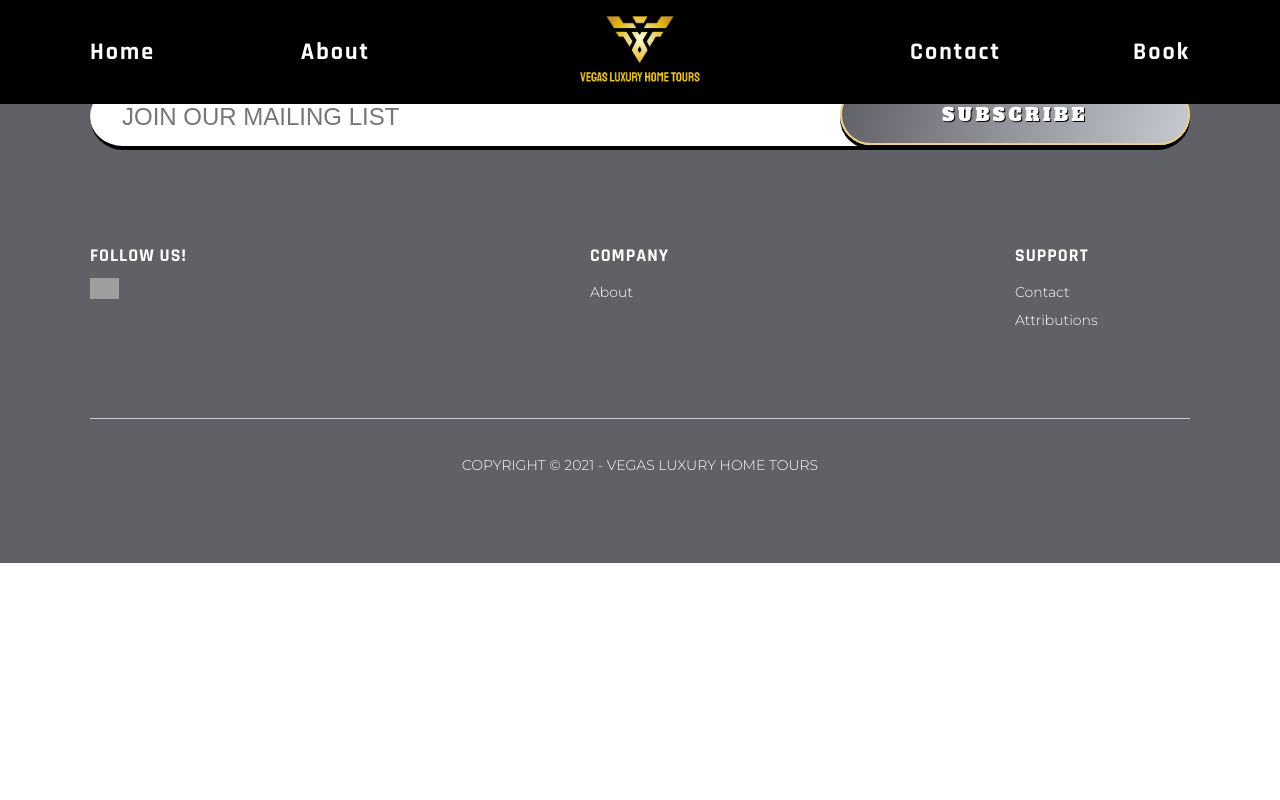
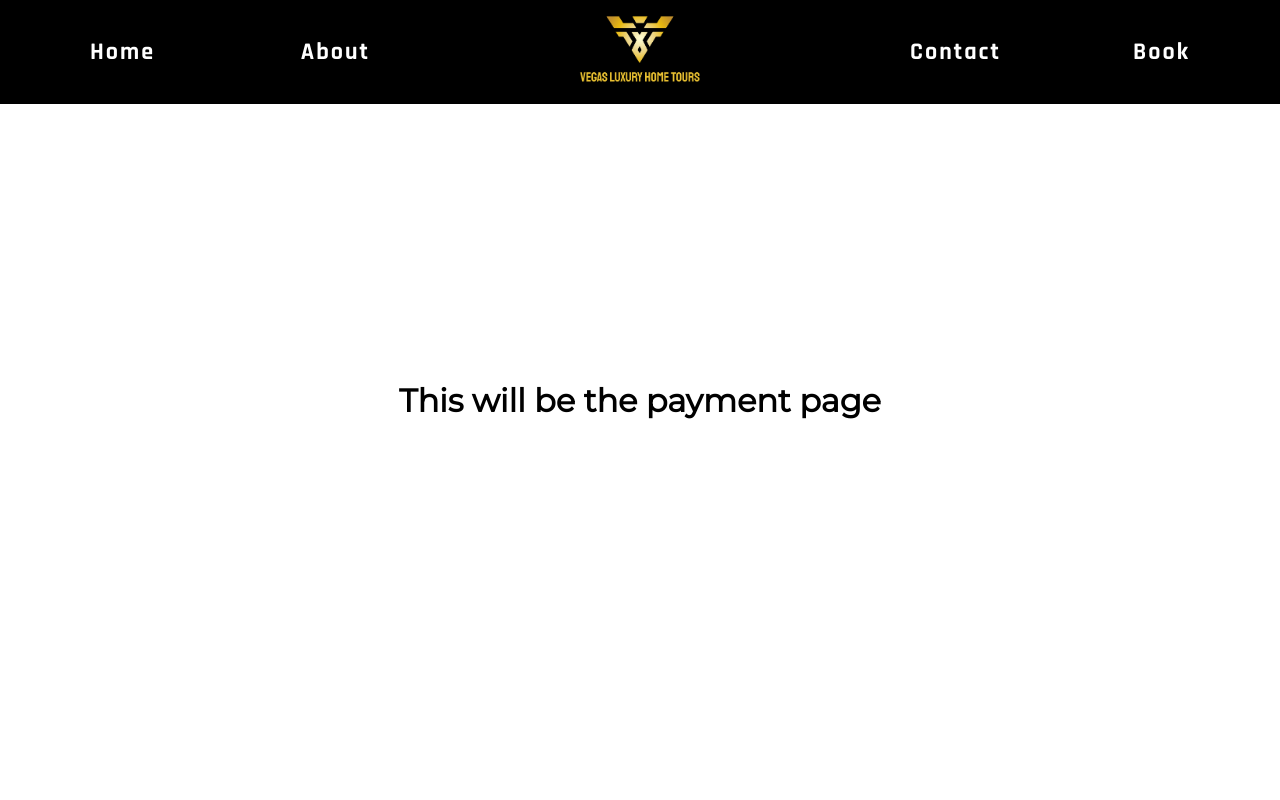
Before and after one commit to stevexero/vegasluxuryhometours, a React (Create React App) app: page /payment in a window 1280 px wide. Shown: the top 800 px of the page. Built offline with nearby package versions, Linux system fonts and the light colour scheme; grey boxes are pictures that could not be loaded.

Commit message:
added payment page

```diff
--- a/src/App.js
+++ b/src/App.js
@@ -10,6 +10,7 @@ import Attributions from './pages/Attributions';
 import About from './pages/About';
 import Book from './pages/Book';
 import Contact from './pages/Contact';
+import Payment from './pages/Payment';
 
 import { MobileMenuProvider } from './MobileMenuContext';
 
@@ -40,6 +41,9 @@ function App() {
             <Route exact path='/contact'>
               <Contact />
             </Route>
+            <Route exact path='/payment'>
+              <Payment />
+            </Route>
           </Switch>
           <Footer />
         </div>
--- /dev/null
+++ b/src/pages/Payment.css
@@ -0,0 +1,7 @@
+.Payment {
+  width: 100vw;
+  height: 100vh;
+  display: flex;
+  align-items: center;
+  justify-content: center;
+}
--- /dev/null
+++ b/src/pages/Payment.js
@@ -0,0 +1,11 @@
+import './Payment.css';
+
+const Payment = () => {
+  return (
+    <div className='Payment'>
+      <h1>This will be the payment page</h1>
+    </div>
+  );
+};
+
+export default Payment;
```
